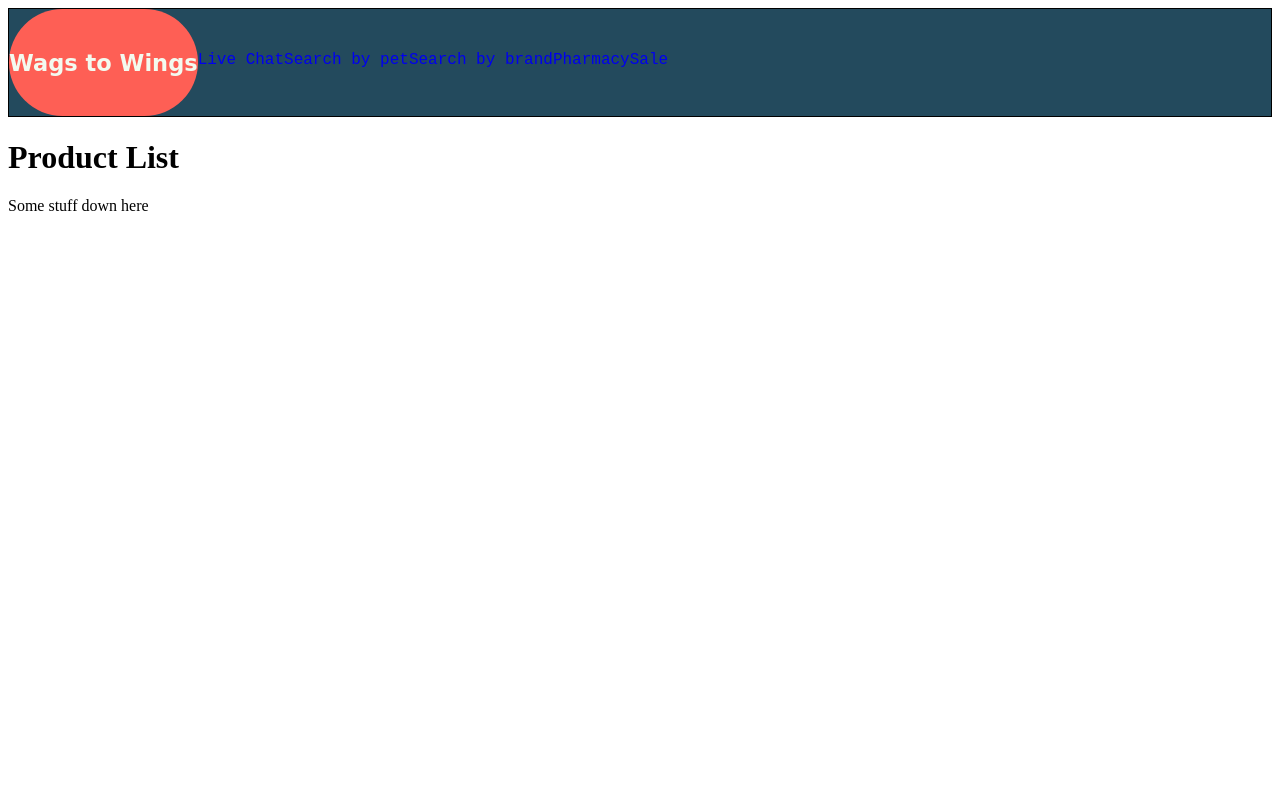
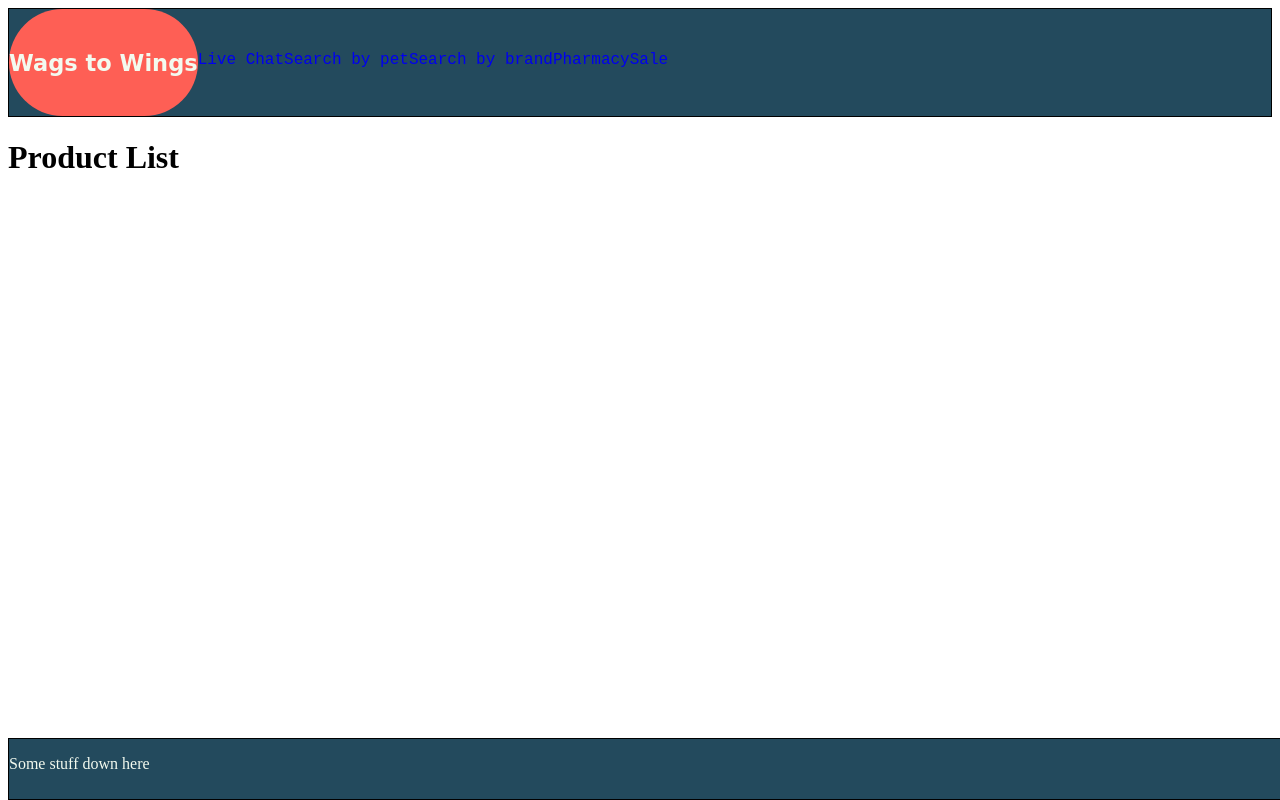
Before and after one commit to ldavidson45/wags-to-wings, a Django app: page / in a window 1280 px wide. Run offline with Django 3.2, Linux system fonts and the light colour scheme; some web fonts are replaced.

Commit message:
add footer

```diff
--- a/wags_to_wings/static/css/main.css
+++ b/wags_to_wings/static/css/main.css
@@ -23,4 +23,19 @@
   font-family: 'Kavoon', cursive;
   color: #f3faef;
 }
+
+footer {
+  display: -webkit-box;
+  display: -ms-flexbox;
+  display: flex;
+  border: 1px solid black;
+  background-color: #234a5d;
+  color: #f3faef;
+  height: auto;
+  position: absolute;
+  bottom: 0;
+  width: 100%;
+  height: 60px;
+  /* Height of the footer */
+}
 /*# sourceMappingURL=main.css.map */
--- a/wags_to_wings/static/css/main.scss
+++ b/wags_to_wings/static/css/main.scss
@@ -27,3 +27,15 @@ $brightred: #fe5f55;
 	font-family: 'Kavoon', cursive;
 	color: $unsureifgreen;
 }
+
+footer {
+	display: flex;
+	border: 1px solid black;
+	background-color: $darkblue;
+	color: $unsureifgreen;
+	height: auto;
+	position: absolute;
+	bottom: 0;
+	width: 100%;
+	height: 60px; /* Height of the footer */
+}
```
Also changed, not shown: 1 other file.
